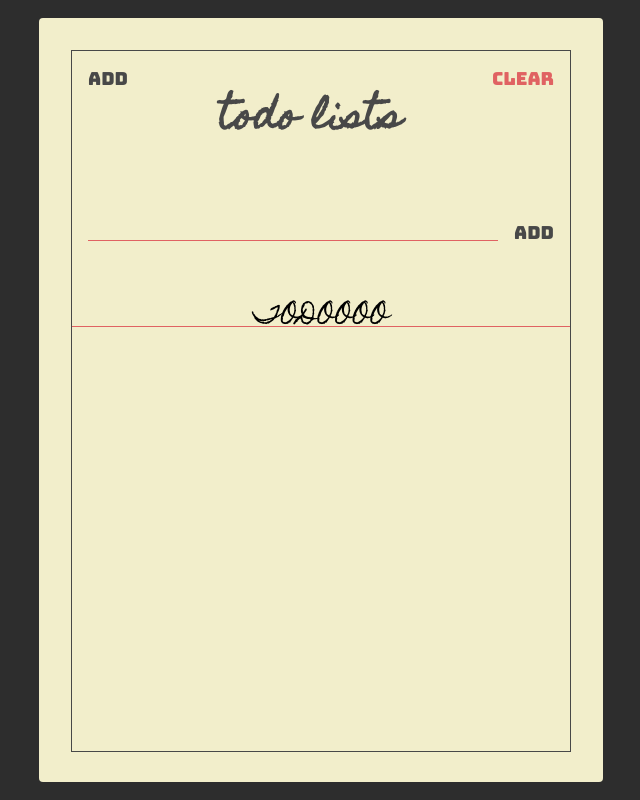
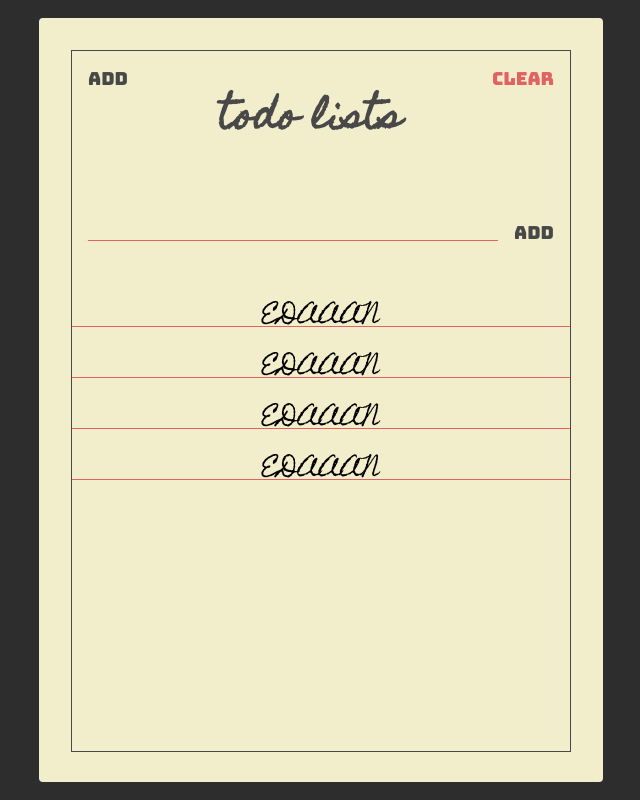
Before and after one commit to muhammadkevinpf/react-todolist, a React (Create React App) app: page / in a window 1280 px wide. Shown: the whole page, without its empty margins (319-959 px from the left). Built offline with nearby package versions, Linux system fonts and the light colour scheme.

Commit message:
update todoform

```diff
--- a/src/App.js
+++ b/src/App.js
@@ -1,15 +1,6 @@
 import React from "react";
 import "./styles.css";
-import Paper from "./components/Paper";
-import Header from "./components/Header";
-import TodoForm from "./components/TodoForm";
-import Todos from "./components/Todos";
+import TodoList from "./pages/TodoList";
 export default function App() {
-  return (
-    <Paper>
-      <Header />
-      <TodoForm />
-      <Todos />
-    </Paper>
-  );
+  return <TodoList />;
 }
--- /dev/null
+++ b/src/components/Todo.jsx
@@ -0,0 +1,15 @@
+import React from "react";
+import PropTypes from "prop-types";
+
+const Todo = props => {
+  return (
+    <div className="todo">
+      <span className="todo-text">{props.text}</span>
+    </div>
+  );
+};
+
+Todo.propTypes = {
+  text: PropTypes.string.isRequired
+};
+export default Todo;
--- a/src/components/TodoForm.jsx
+++ b/src/components/TodoForm.jsx
@@ -1,14 +1,37 @@
-import React from "react";
+import React, { useState } from "react";
+import PropTypes from "prop-types";
+const TodoForm = ({ addTodo }) => {
+  const [value, setValue] = useState("");
 
-const TodoForm = () => {
+  const handleFormSubmit = e => {
+    e.preventDefault();
+
+    if (!value) {
+      alert("blank todo");
+      return;
+    }
+
+    addTodo(value);
+    setValue("");
+  };
+
   return (
     <section className="add">
-      <form className="add-form">
-        <input type="text" className="add-input" />
+      <form className="add-form" onSubmit={handleFormSubmit}>
+        <input
+          type="text"
+          className="add-input"
+          value={value}
+          onChange={e => setValue(e.target.value)}
+        />
         <button className="add-btn main-black-color">Add</button>
       </form>
     </section>
   );
 };
 
+TodoForm.propTypes = {
+  addTodo: PropTypes.func.isRequired
+};
+
 export default TodoForm;
--- a/src/components/Todos.jsx
+++ b/src/components/Todos.jsx
@@ -1,11 +1,25 @@
 import React from "react";
-
+import Todo from "./Todo";
 const Todos = () => {
+  const todos = [
+    {
+      text: "EDAAAN"
+    },
+    {
+      text: "EDAAAN"
+    },
+    {
+      text: "EDAAAN"
+    },
+    {
+      text: "EDAAAN"
+    }
+  ];
   return (
     <section className="todos">
-      <div className="todo">
-        <span className="todo-text">TODOOOO</span>
-      </div>
+      {todos.map(todo => (
+        <Todo text={todo.text} />
+      ))}
     </section>
   );
 };
--- /dev/null
+++ b/src/pages/TodoList.jsx
@@ -0,0 +1,14 @@
+import React from "react";
+import Paper from "../components/Paper";
+import Header from "../components/Header";
+import TodoForm from "../components/TodoForm";
+import Todos from "../components/Todos";
+export default function TodoList() {
+  return (
+    <Paper>
+      <Header />
+      <TodoForm />
+      <Todos />
+    </Paper>
+  );
+}
```
